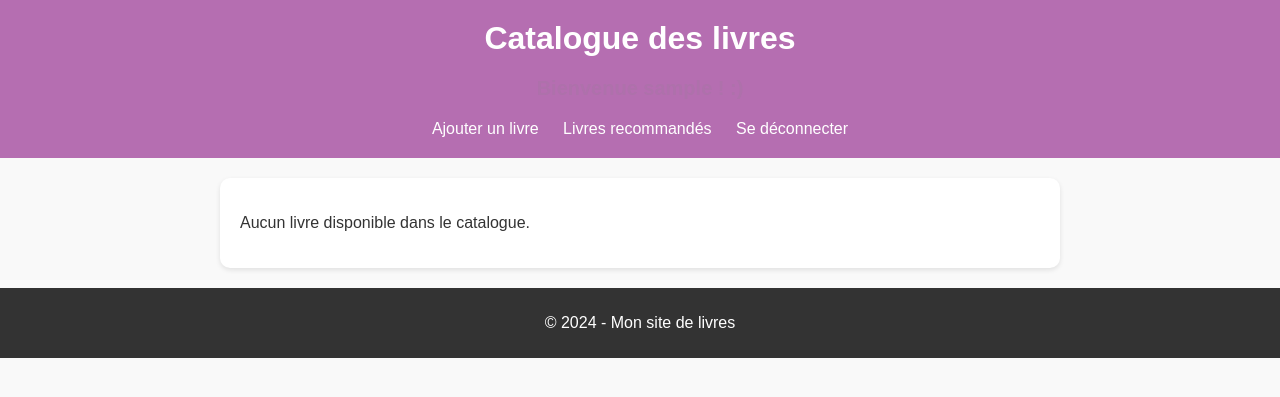
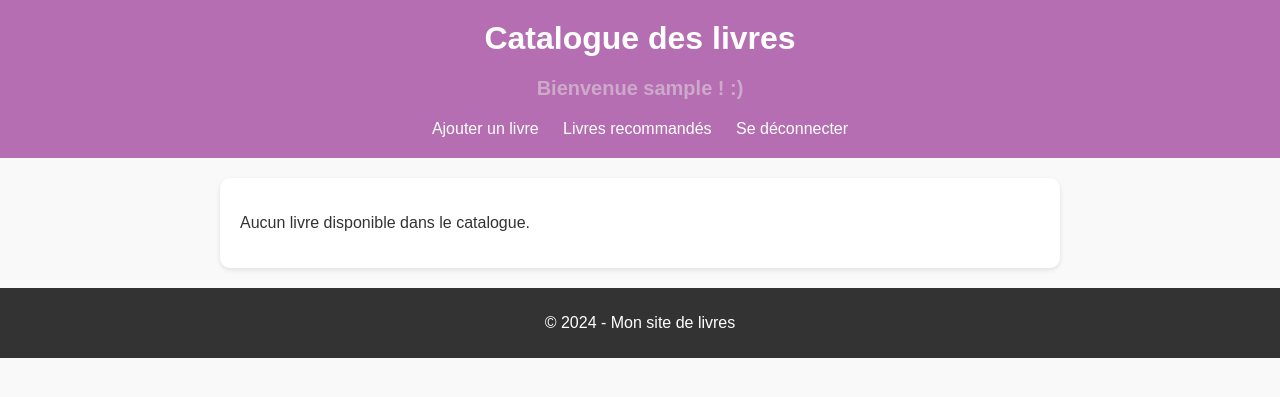
Before and after one commit to blfmelissa/my-library, a Django app: page /catalogue/ in a window 1280 px wide. Shown: the top 397 px of the page. Run offline with Django 3.2, Linux system fonts and the light colour scheme; the visitor is signed in with stand-in values (Sample User, id 1); data that the repository does not hold is empty.

Commit message:
Update catalogue.html

```diff
--- a/books/templates/books/catalogue.html
+++ b/books/templates/books/catalogue.html
@@ -113,7 +113,7 @@
         #bjr_nom {
             font-size:20px;
             font-weight: bold;
-            color : #ae71ab;
+            color : #cda9cb;
         }
         #bien_ajout {
             font-weight: bold;
```
